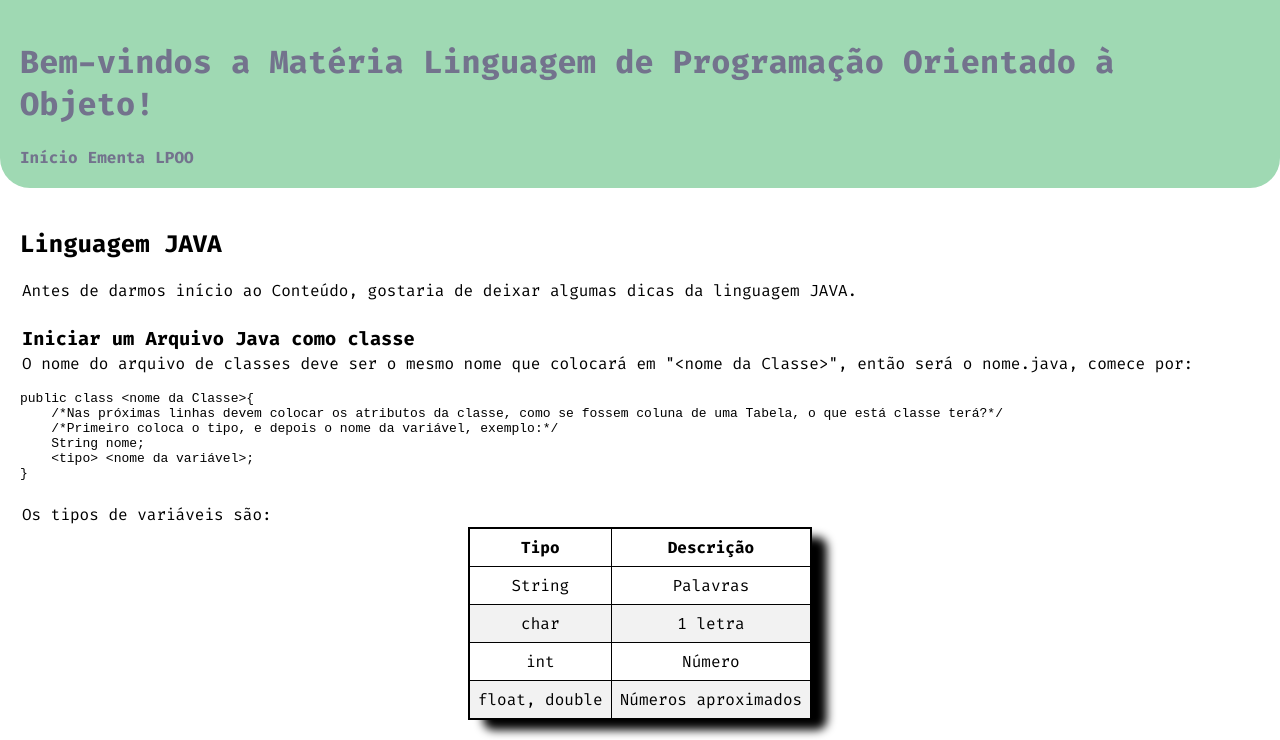
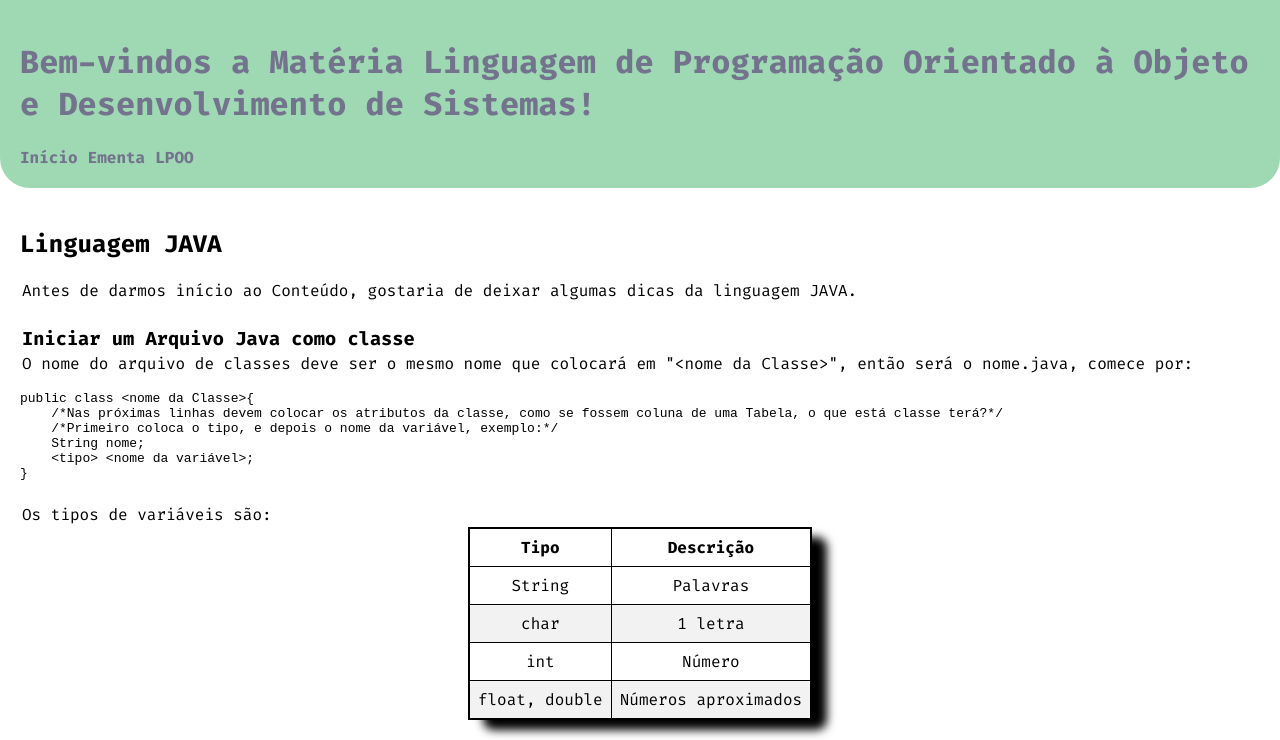
Before and after one commit to luizadealencar/escola, a plain HTML site: page introducaolpoo.html in a window 1280 px wide. Shown: the top 740 px of the page. Drawn offline with Linux system fonts and the light colour scheme.

Commit message:
Update introducaolpoo.html

```diff
--- a/introducaolpoo.html
+++ b/introducaolpoo.html
@@ -4,7 +4,7 @@
 <head>
     <meta charset="UTF-8">
     <meta name="viewport" content="width=device-width, initial-scale=1.0">
-    <title>Introdução à Banco de Dados</title>
+    <title>Introdução à LPOO e DS</title>
     <link rel="stylesheet" href="style.css">
     <script src="script.js" type="text/javascript" defer></script>
     <link rel="preconnect" href="https://fonts.googleapis.com">
@@ -14,7 +14,7 @@
 
 <body>
     <header>
-        <h1>Bem-vindos a Matéria Linguagem de Programação Orientado à Objeto!</h1>
+        <h1>Bem-vindos a Matéria Linguagem de Programação Orientado à Objeto e Desenvolvimento de Sistemas!</h1>
         <input type="checkbox" id="menu-toggle-checkbox" class="menu-toggle-checkbox" />
         <label for="menu-toggle-checkbox" class="menu-toggle-icon">&#9776;</label>
         <nav>
```
